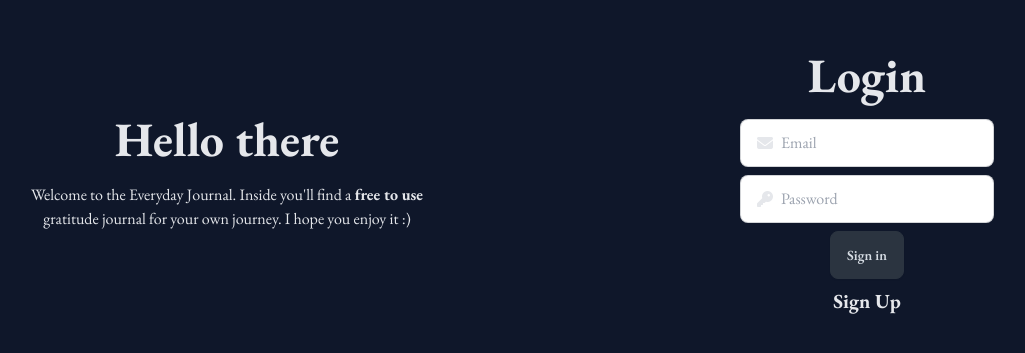
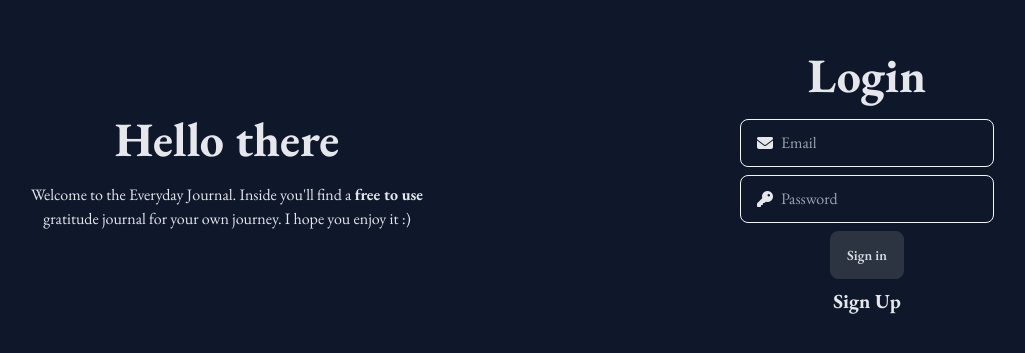
Before and after one commit to arun1125/everydayjournal, a Next.js app: page / in a window 1280 px wide. Shown: the part 217-570 px from the top of the page, without its empty margins (93-1118 px from the left). Built offline with nearby package versions, Linux system fonts and the light colour scheme; no server answers.

Commit message:
fixed handling undefined input

```diff
--- a/src/app/diaryentry/page.js
+++ b/src/app/diaryentry/page.js
@@ -32,11 +32,11 @@ export default function Diaryentry(params) {
     }, [entry])
 
   const userInput = {
-      grateful,
-      goal1,
-      goal2,
-      goal3,
-      day
+      grateful: grateful? grateful : '',
+      goal1: goal1? goal1 : '',
+      goal2: goal2? goal2 : '',
+      goal3: goal3? goal3 : '',
+      day: day? day : ''
   }
 
   async function handleSubmit(){
@@ -150,7 +150,7 @@ export default function Diaryentry(params) {
         </div>
         <button className="btn btn-active w-full bg-gray-100" onClick = {()=>{
             handleSubmit()
-            router.push('/dashboard')
+            // router.push('/dashboard')
         }}>Save your work</button>
     </div>
   )
--- a/src/components/Header.js
+++ b/src/components/Header.js
@@ -14,7 +14,7 @@ export default function Header() {
         <div className="navbar bg-inherit text-gray-100 justify-between">
             <div className="navbar bg-inherit">
                 <div className="flex-1">
-                <Link href="/"><a className="btn btn-ghost text-xl">Everyday Seeker</a></Link>
+                <Link href="/" className="btn btn-ghost text-xl">Everyday Seeker </Link>
                 </div>
                 <div className="flex-none">
                     <ul className="menu menu-horizontal">
--- a/src/components/Login.js
+++ b/src/components/Login.js
@@ -53,13 +53,13 @@ export default function Login() {
         </div>
             }
 
-        <div className="input input-bordered flex items-center gap-2 w-full max-w-[40ch]">
+        <div className="input input-bordered flex items-center gap-2 w-full max-w-[40ch] bg-inherit border border-gray-100">
           <i className="fa-solid fa-envelope"/>
-          <input type="text" className="grow text-gray-100" placeholder="Email" value={email}
+          <input type="text" className="grow text-gray-100 " placeholder="Email" value={email}
           onChange = {(e) => setEmail(e.target.value)}/>
         </div>
 
-        <div className="input input-bordered flex items-center gap-2 w-full max-w-[40ch]">
+        <div className="input input-bordered flex items-center gap-2 w-full max-w-[40ch] bg-inherit border border-gray-100">
           <i className="fa-solid fa-key"/>
           <input type="password" className="grow text-gray-100" placeholder='Password' value={password}
           onChange = {(e) => setPassword(e.target.value)}/>
```
